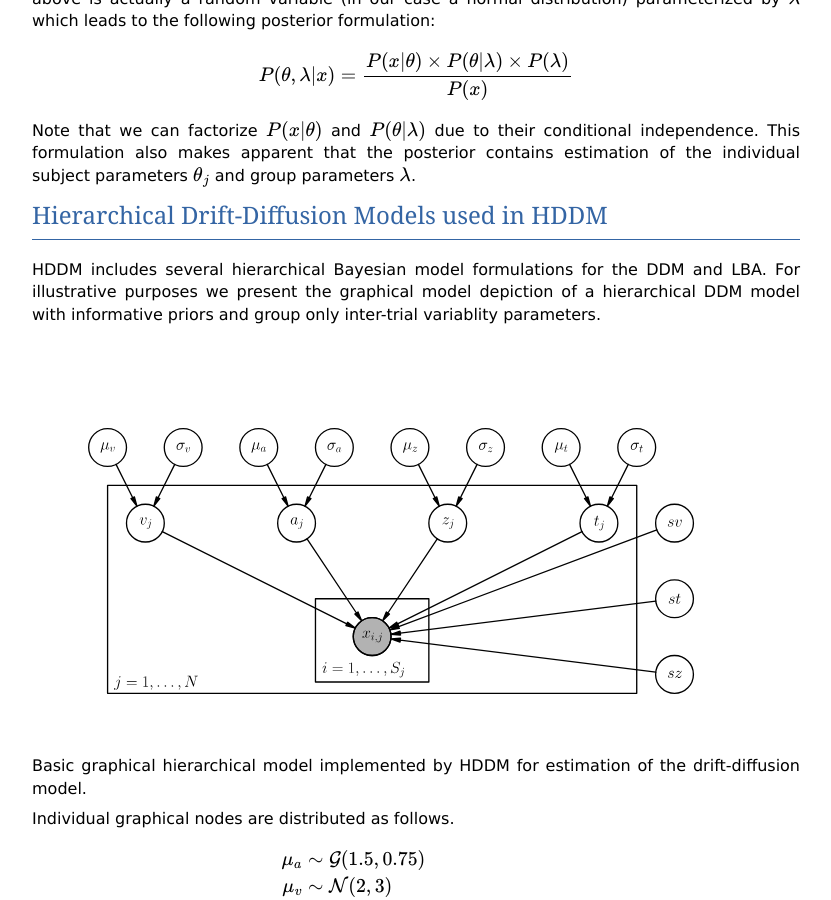
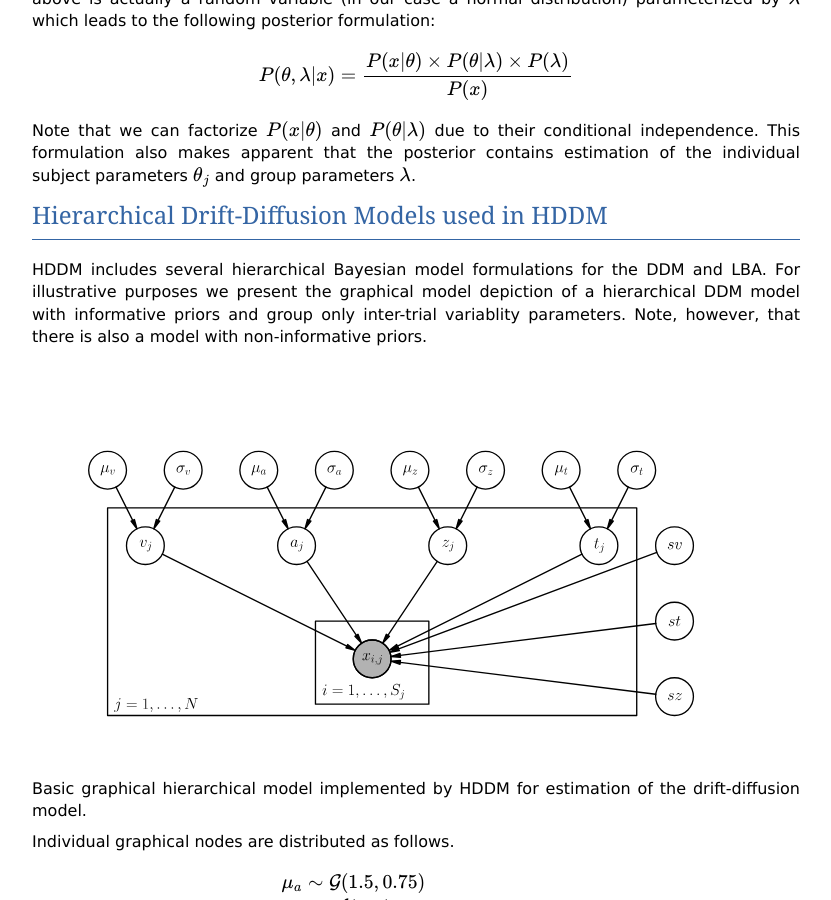
Before and after one commit to hddm-devs/hddm, a Sphinx documentation site: the page built from docs/source/methods.rst, in a window 1280 px wide and 900 px high, scrolled down 3588 px. Shown: the whole window, without its empty margins (48-879 px from the left). Built offline with Sphinx 7.4.7, drawn with Linux system fonts in a browser that asks for light colours; cross-references to code outside the pages are shown as plain code.

Commit message:
DOC: Add note on non-informative prior model.

```diff
--- a/docs/source/methods.rst
+++ b/docs/source/methods.rst
@@ -208,7 +208,8 @@ Hierarchical Drift-Diffusion Models used in HDDM
 HDDM includes several hierarchical Bayesian model formulations for the
 DDM and LBA. For illustrative purposes we present the graphical model
 depiction of a hierarchical DDM model with informative priors and
-group only inter-trial variablity parameters.
+group only inter-trial variablity parameters. Note, however, that
+there is also a model with non-informative priors.
 
 ..  figure:: graphical_hddm.svg
 
```
